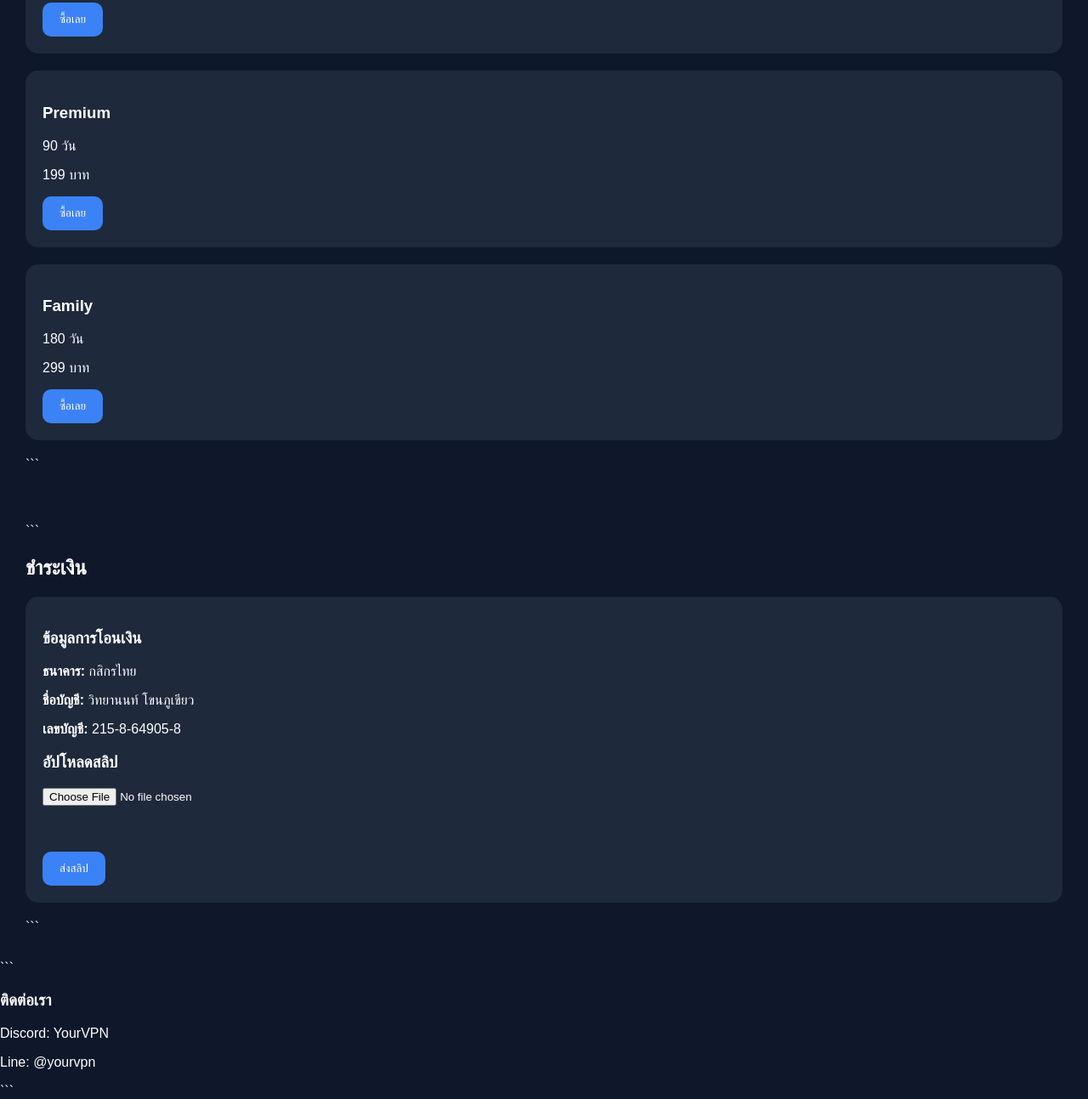
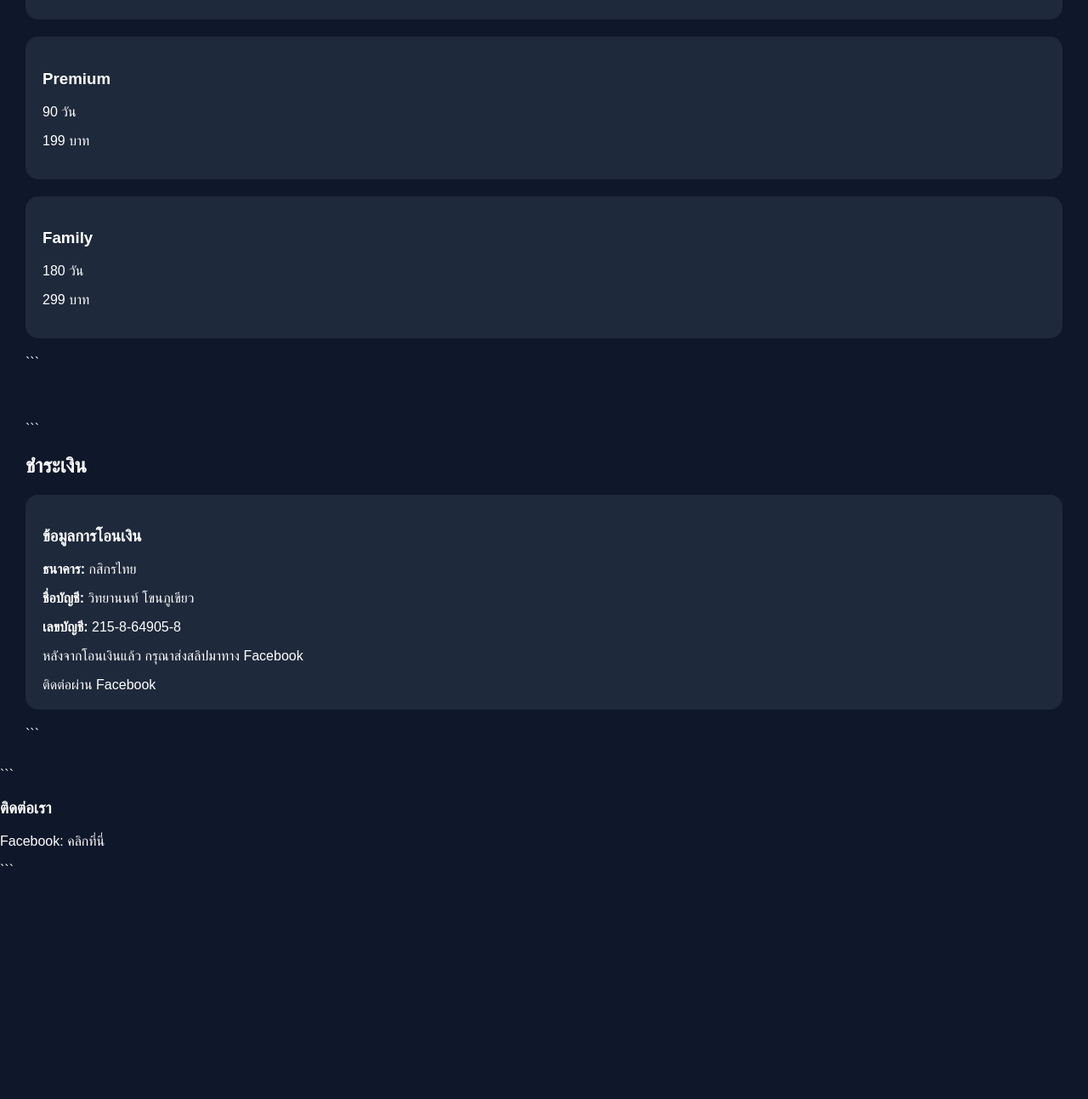
Before and after one commit to suphatraphrmbuytha-byte/yourvpn-website, a plain HTML site: page index.html in a window 1280 px wide. Shown: the part 1256-2549 px from the top of the page at 85% size. After the commit the page ends 2289 px from the top, so only its background shows below. Drawn offline with Linux system fonts and the light colour scheme.

Commit message:
Update index.html

````diff
--- a/index.html
+++ b/index.html
@@ -16,7 +16,7 @@
 <ul>
     <li><a href="#features">จุดเด่น</a></li>
     <li><a href="#pricing">แพ็กเกจ</a></li>
-    <li><a href="#topup">ชำระเงิน</a></li>
+    <li><a href="#payment">ชำระเงิน</a></li>
 </ul>
 ```
 
@@ -66,36 +66,24 @@
     <h3>Basic</h3>
     <p>30 วัน</p>
     <p>99 บาท</p>
-
-    <button onclick="location.href='#topup'">
-        ซื้อเลย
-    </button>
 </div>
 
 <div class="card">
     <h3>Premium</h3>
     <p>90 วัน</p>
     <p>199 บาท</p>
-
-    <button onclick="location.href='#topup'">
-        ซื้อเลย
-    </button>
 </div>
 
 <div class="card">
     <h3>Family</h3>
     <p>180 วัน</p>
     <p>299 บาท</p>
-
-    <button onclick="location.href='#topup'">
-        ซื้อเลย
-    </button>
 </div>
 ```
 
 </section>
 
-<section id="topup">
+<section id="payment">
 
 ```
 <h2>ชำระเงิน</h2>
@@ -108,17 +96,13 @@
     <p><strong>ชื่อบัญชี:</strong> วิทยานนท์ โขนภูเขียว</p>
     <p><strong>เลขบัญชี:</strong> 215-8-64905-8</p>
 
-    <h3>อัปโหลดสลิป</h3>
+    <p>
+        หลังจากโอนเงินแล้ว กรุณาส่งสลิปมาทาง Facebook
+    </p>
 
-    <input type="file" accept="image/*" onchange="previewSlip(event)">
-
-    <br><br>
-
-    <img id="preview" width="300">
-
-    <br><br>
-
-    <button>ส่งสลิป</button>
+    <a href="https://www.facebook.com/share/1BYmkifQkA/?mibextid=wwXIfr" target="_blank">
+        ติดต่อผ่าน Facebook
+    </a>
 
 </div>
 ```
@@ -130,8 +114,12 @@
 ```
 <h3>ติดต่อเรา</h3>
 
-<p>Discord: YourVPN</p>
-<p>Line: @yourvpn</p>
+<p>
+    Facebook:
+    <a href="https://www.facebook.com/share/1BYmkifQkA/?mibextid=wwXIfr" target="_blank">
+        คลิกที่นี่
+    </a>
+</p>
 ```
 
 </footer>
````
